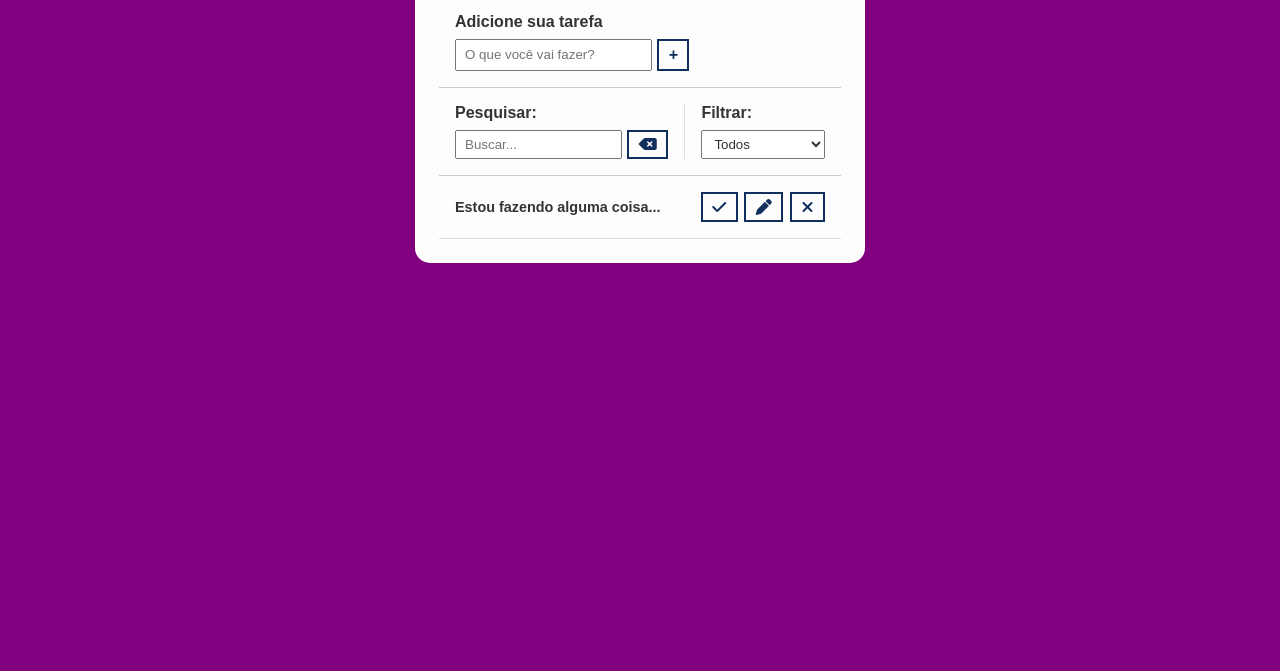
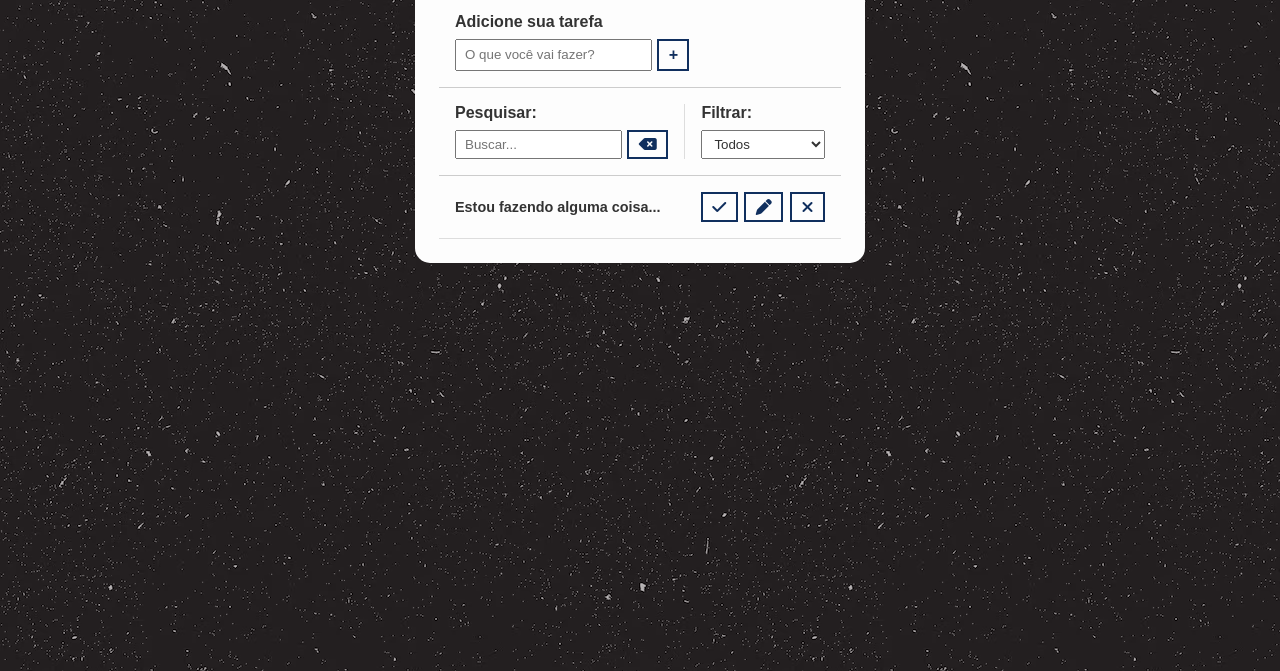
Before and after one commit to LuccaMilanoDev/todo-list, a plain HTML site: page index.html in a window 1280 px wide. Shown: the part 129-800 px from the top of the page. Drawn offline with Linux system fonts and the light colour scheme.

Commit message:
add new img background

```diff
--- a/css/styles.css
+++ b/css/styles.css
@@ -8,7 +8,7 @@
 }
 
 body {
-  background-color: purple;
+  background-image: url(../img/image.png);
 }
 
 button {
```
Also changed, not shown: img/image.png (added).
